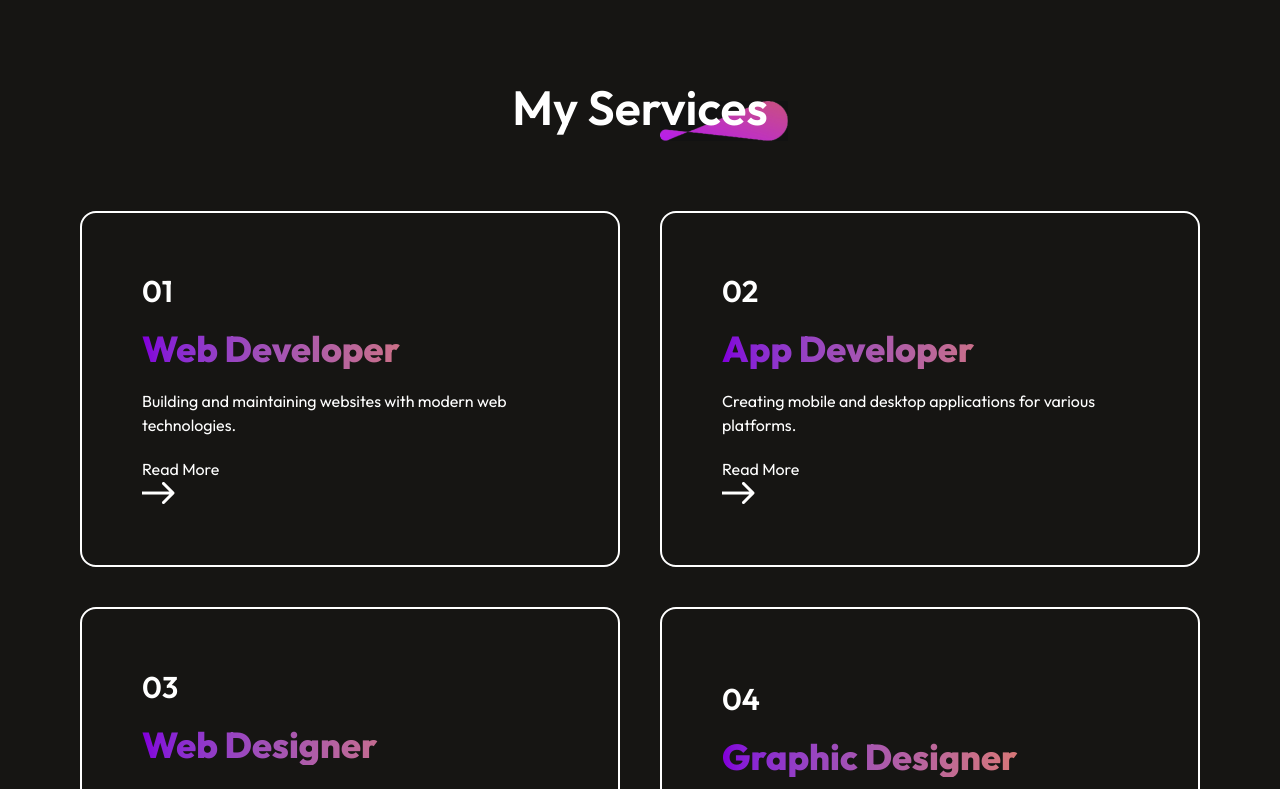
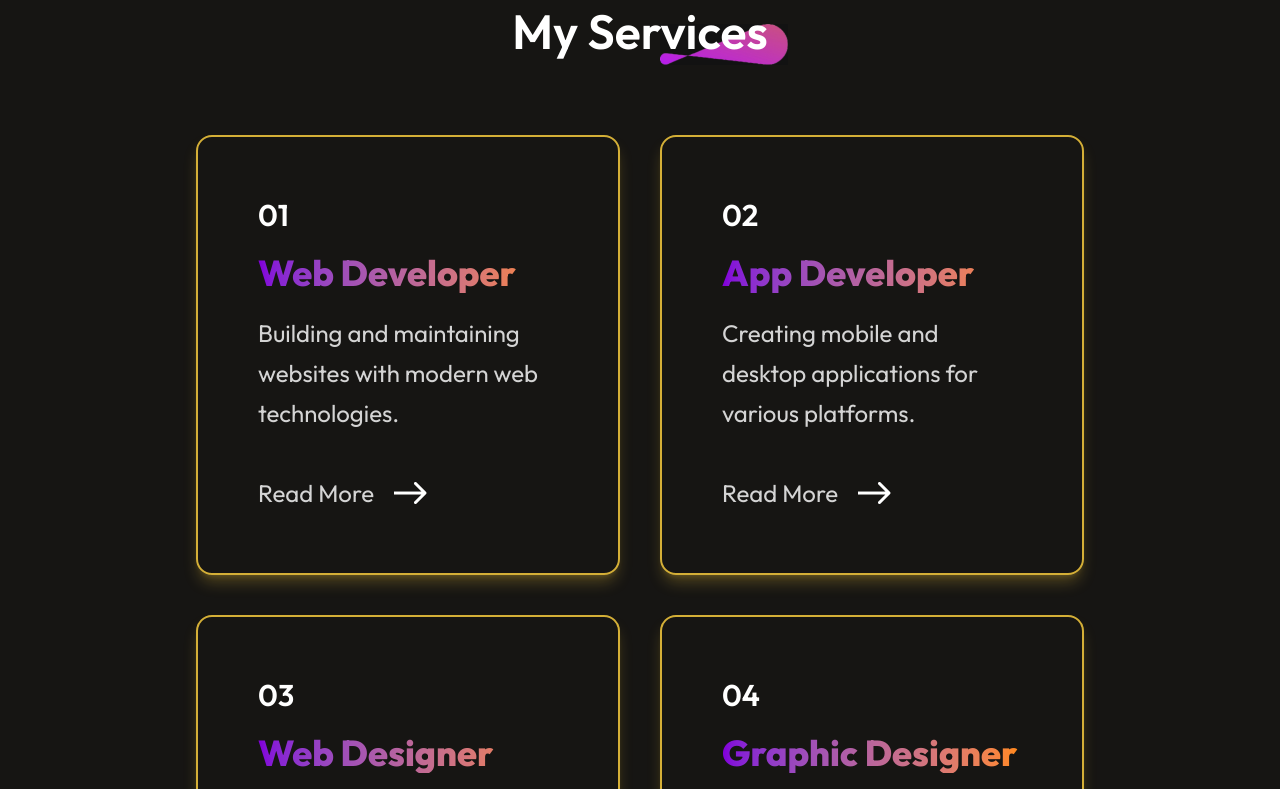
Before and after one commit to YosephDagne/Joseph_Dev, a React (Vite) app in the folder portfolio-wbsite/my-portfolio/: page / in a window 1280 px wide. Shown: the part 1660-2449 px from the top of the page. Built offline with nearby package versions, Linux system fonts and the light colour scheme.

Commit message:
complete service section

```diff
--- a/portfolio-wbsite/my-portfolio/src/components/NavBar.jsx
+++ b/portfolio-wbsite/my-portfolio/src/components/NavBar.jsx
@@ -3,7 +3,7 @@ import { assets } from "../assets/assets";
 
 function NavBar() {
   return (
-    <div className="flex items-center justify-between mt-0 mb-5 px-5">
+    <div className="fixed top-0 left-0 w-full flex items-center justify-between mt-0 mb-5 px-5 z-10 shadow-md">
       <img src={assets.jo} alt="Logo" className="w-32 rounded-lg" />
       <ul className="flex items-center list-none gap-10 text-base">
         <li>HOME</li>
@@ -14,7 +14,7 @@ function NavBar() {
       </ul>
       <div
         className="flex items-center justify-center w-48 h-12 rounded-[50px] bg-gradient-to-r from-orange-400 to-purple-600 text-white cursor-pointer
-        transition-transform duration-300 text-lg text-center hover:from-orange-500 hover:to-purple-700 hover:scale-110  hover:border-white hover:border-2"
+        transition-transform duration-300 text-lg text-center hover:from-orange-500 hover:to-purple-700 hover:scale-110 hover:border-white hover:border-2"
       >
         Connect with Me
       </div>
--- a/portfolio-wbsite/my-portfolio/src/components/Services.jsx
+++ b/portfolio-wbsite/my-portfolio/src/components/Services.jsx
@@ -20,15 +20,19 @@ const Services = () => {
         {Services_Data.map((service, index) => (
           <div
             key={index}
-            className="flex flex-col justify-center gap-[20px] p-[60px] rounded-2xl border-2 transition-all duration-500 cursor-pointer"
+            className="flex flex-col justify-center gap-[20px] p-[60px] rounded-2xl border-2 border-[#d4af37] hover:scale-105 transition-all duration-500 cursor-pointer hover:bg-[linear-gradient(120deg,#333,#555)] text-white shadow-lg shadow-[#d4af37]/30 hover:border-[#dc2626]"
           >
             <h3 className="text-3xl font-semibold">{service.s_no}</h3>
             <h2 className="text-4xl font-extrabold bg-gradient-to-r from-purple-700 to-orange-400 text-transparent bg-clip-text">
               {service.s_name}
             </h2>
-            <p>{service.s_desc}</p>
-            <div>
-              <p>Read More</p>
+            <p className="text-2xl text-[#d4d4d4] leading-10 max-w-[300px]">
+              {service.s_desc}
+            </p>
+            <div className="flex gap-5 items-center mt-5">
+              <p className="text-2xl text-[#d4d4d4] leading-10 max-w-[300px]">
+                Read More
+              </p>
               <img src={assets.arrow_icon} alt="Arrow Icon" />
             </div>
           </div>
```
